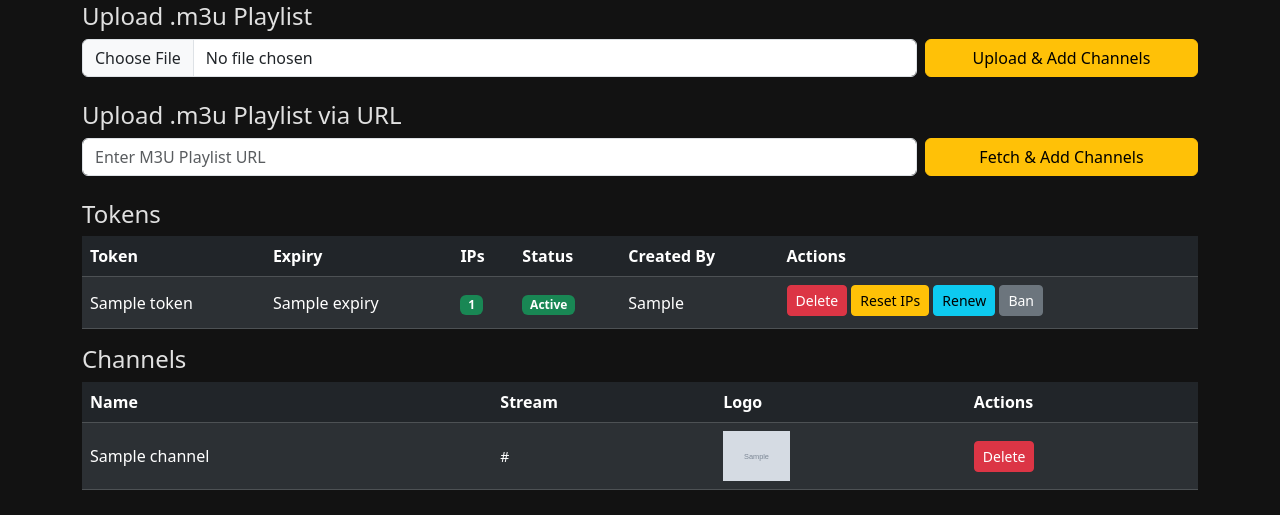
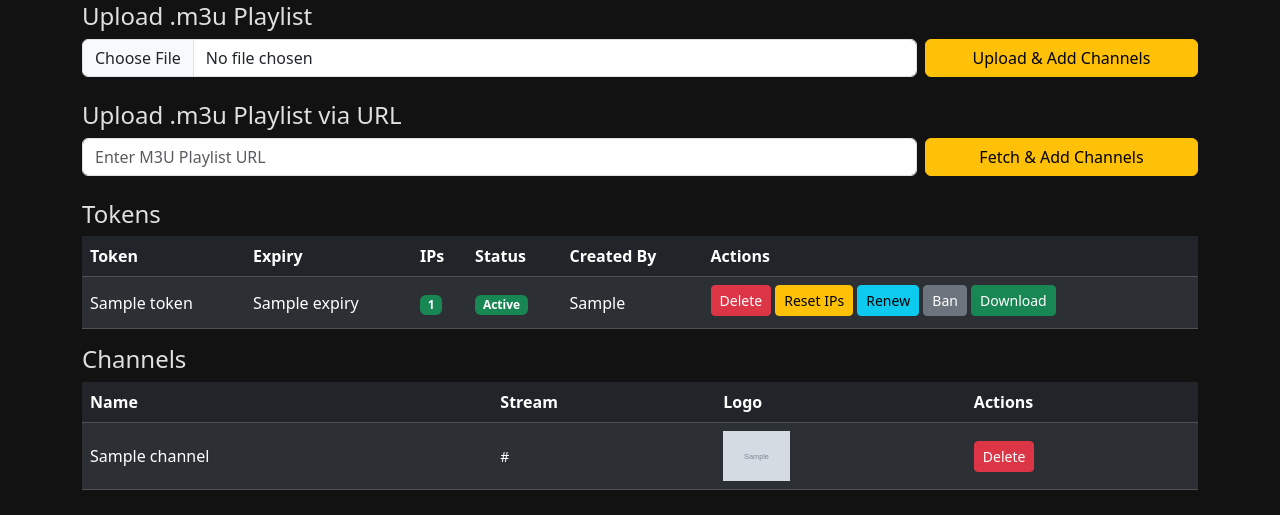
Before and after one commit to sangamp94/proxy, a Flask app: template templates/admin.html in a window 1280 px wide. Shown: the part 282-797 px from the top of the page. Run offline with Flask 3, Linux system fonts and the light colour scheme; the template is opened without the code that fills it: most values are stand-ins (such as "Sample title", 1, 10 or a date in 2020); grey boxes marked "Sample" are stand-in pictures.

Commit message:
Update admin.html

```diff
--- a/templates/admin.html
+++ b/templates/admin.html
@@ -134,6 +134,7 @@
               <a href="/admin/action/{{ token }}/reset" class="btn btn-sm btn-warning mb-1">Reset IPs</a>
               <a href="/admin/action/{{ token }}/renew" class="btn btn-sm btn-info mb-1">Renew</a>
               <a href="/admin/action/{{ token }}/ban" class="btn btn-sm btn-secondary mb-1">Ban</a>
+              <a href="/iptvplaylist.m3u?token={{ token }}" class="btn btn-sm btn-success mb-1" download="{{ token }}.m3u">Download</a>
             </td>
           </tr>
           {% endfor %}
```
